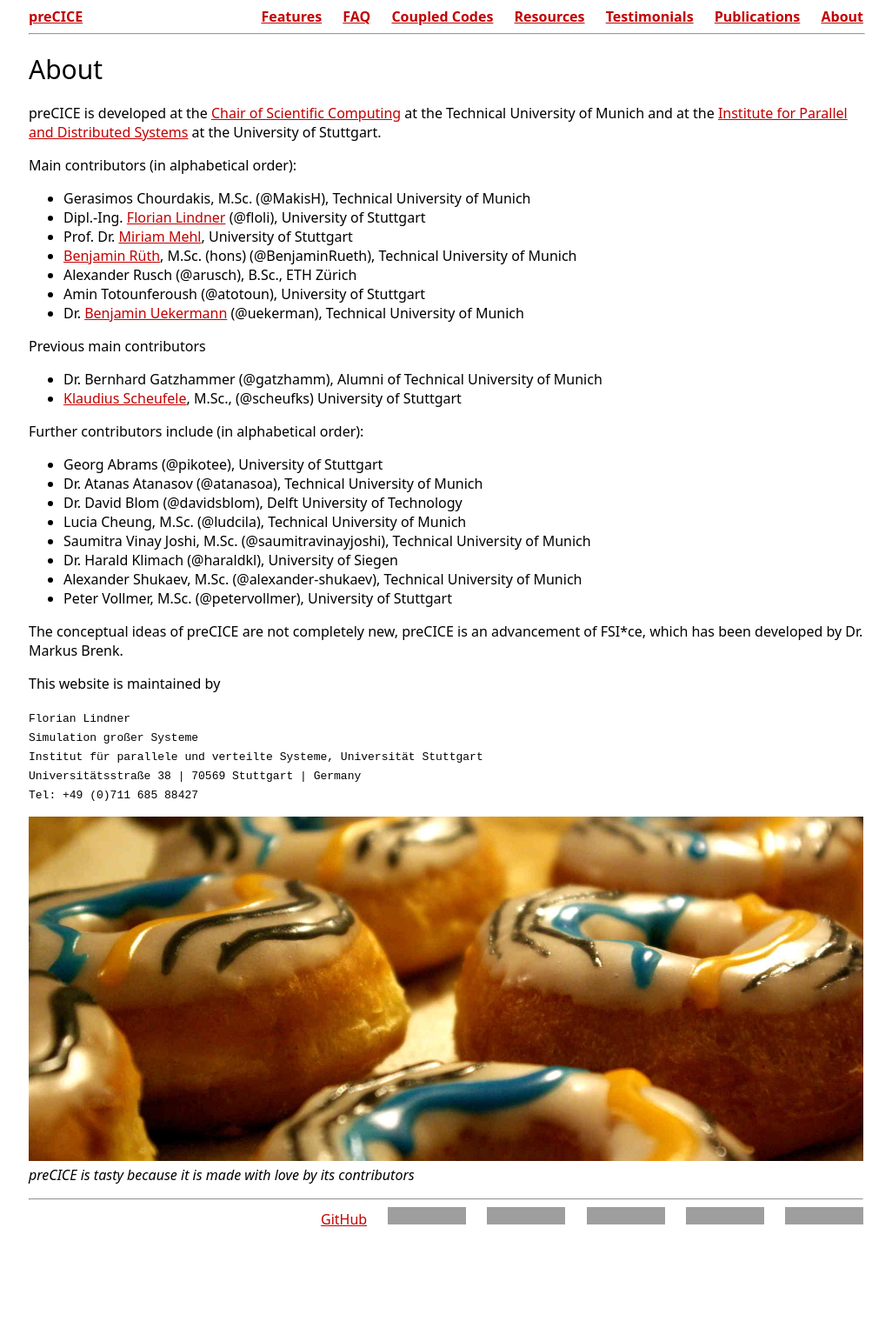
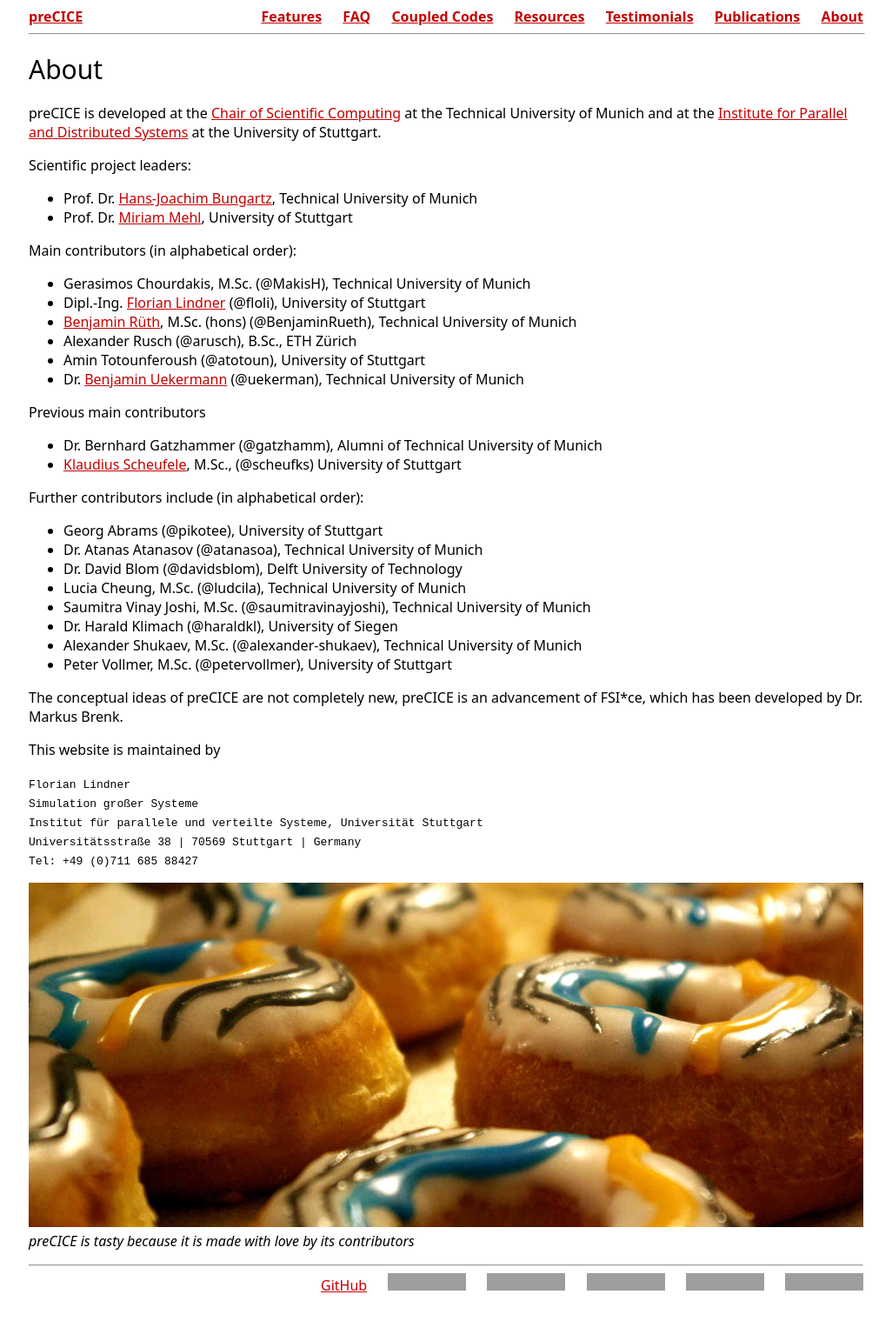
Before and after one commit to precice/precice.github.io_old, a Jekyll site: the page built from 08-about.md, in a window 1280 px wide. Shown: the whole page at 87% size, without its empty margins (127-1153 px from the left). Built offline with Jekyll 4.4.1, drawn with Linux system fonts in a browser that asks for light colours; before the commit the page ends 1466 px from its top, so only the background shows below that; grey boxes are pictures that could not be loaded.

Commit message:
Put Miriam and Hans in a separate category

```diff
--- a/08-about.md
+++ b/08-about.md
@@ -8,11 +8,15 @@ permalink: /about/
 
 preCICE is developed at the [Chair of Scientific Computing](http://www5.in.tum.de/wiki/index.php/Home) at the Technical University of Munich and at the [Institute for Parallel and Distributed Systems](http://www.ipvs.uni-stuttgart.de/) at the University of Stuttgart.
 
+Scientific project leaders:
+
++ Prof. Dr. [Hans-Joachim Bungartz](https://www5.in.tum.de/wiki/index.php/Univ.-Prof._Dr._Hans-Joachim_Bungartz), Technical University of Munich
++ Prof. Dr. [Miriam Mehl](https://www.ipvs.uni-stuttgart.de/abteilungen/sgs/abteilung/mitarbeiter/Miriam.Mehl), University of Stuttgart
+
 Main contributors (in alphabetical order):
 
 + Gerasimos Chourdakis, M.Sc. (@MakisH), Technical University of Munich
 + Dipl.-Ing. [Florian Lindner](https://www.ipvs.uni-stuttgart.de/abteilungen/sgs/abteilung/mitarbeiter/Florian.Lindner) (@floli), University of Stuttgart
-+ Prof. Dr. [Miriam Mehl](https://www.ipvs.uni-stuttgart.de/abteilungen/sgs/abteilung/mitarbeiter/Miriam.Mehl), University of Stuttgart
 + [Benjamin Rüth](https://www5.in.tum.de/wiki/index.php/Benjamin_R%C3%BCth,_M.Sc._(hons)), M.Sc. (hons) (@BenjaminRueth), Technical University of Munich
 + Alexander Rusch (@arusch), B.Sc., ETH Zürich
 + Amin Totounferoush (@atotoun), University of Stuttgart
```
